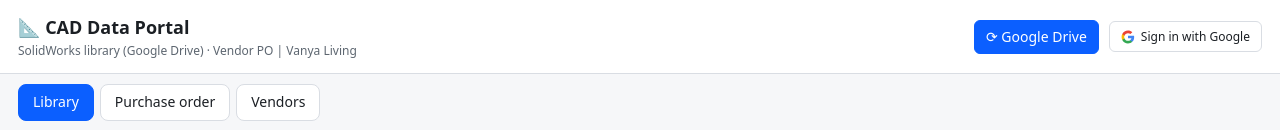
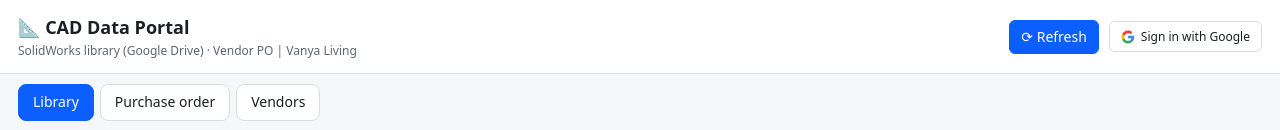
Before and after one commit to vanyalivingcare-cell/vanya-living, a plain HTML site: page VANYAPROD/vendormanager.html in a window 1280 px wide. Shown: the top 130 px of the page. Drawn offline with nearby package versions, Linux system fonts and the light colour scheme; no server answers.

Commit message:
vendormanager: rename Google Drive button to Refresh

```diff
--- a/VANYAPROD/vendormanager.html
+++ b/VANYAPROD/vendormanager.html
@@ -45,7 +45,7 @@ header{display:flex;justify-content:space-between;gap:12px;align-items:center;fl
 <!-- Google Identity Services for OAuth -->
 <script src="https://accounts.google.com/gsi/client" async></script>
 </head><body>
-<header><div><h1>📐 CAD Data Portal</h1><p>SolidWorks library (Google Drive) · Vendor PO | Vanya Living</p></div><div class="hr"><span id="rfm" class="mt np"></span><button class="b p np" id="rf" title="Configure or scan Google Drive folder">⟳ Google Drive</button><div id="who">
+<header><div><h1>📐 CAD Data Portal</h1><p>SolidWorks library (Google Drive) · Vendor PO | Vanya Living</p></div><div class="hr"><span id="rfm" class="mt np"></span><button class="b p np" id="rf" title="Refresh Google Drive library">⟳ Refresh</button><div id="who">
   <button id="gsi_btn" class="b" style="display:flex;align-items:center;gap:6px;white-space:nowrap;font-size:12px;" onclick="triggerGoogleSignIn()">
     <svg width="14" height="14" viewBox="0 0 24 24"><path fill="#4285F4" d="M22.56 12.25c0-.78-.07-1.53-.2-2.25H12v4.26h5.92c-.26 1.37-1.04 2.53-2.21 3.31v2.77h3.57c2.08-1.92 3.28-4.74 3.28-8.09z"/><path fill="#34A853" d="M12 23c2.97 0 5.46-.98 7.28-2.66l-3.57-2.77c-.98.66-2.23 1.06-3.71 1.06-2.86 0-5.29-1.93-6.16-4.53H2.18v2.84C3.99 20.53 7.7 23 12 23z"/><path fill="#FBBC05" d="M5.84 14.09c-.22-.66-.35-1.36-.35-2.09s.13-1.43.35-2.09V7.07H2.18C1.43 8.55 1 10.22 1 12s.43 3.45 1.18 4.93l3.66-2.84z"/><path fill="#EA4335" d="M12 5.38c1.62 0 3.06.56 4.21 1.64l3.15-3.15C17.45 2.09 14.97 1 12 1 7.7 1 3.99 3.47 2.18 7.07l3.66 2.84c.87-2.6 3.3-4.53 6.16-4.53z"/></svg>
     Sign in with Google
```
Also changed, not shown: vendormanager.html (+1 -1 lines).
